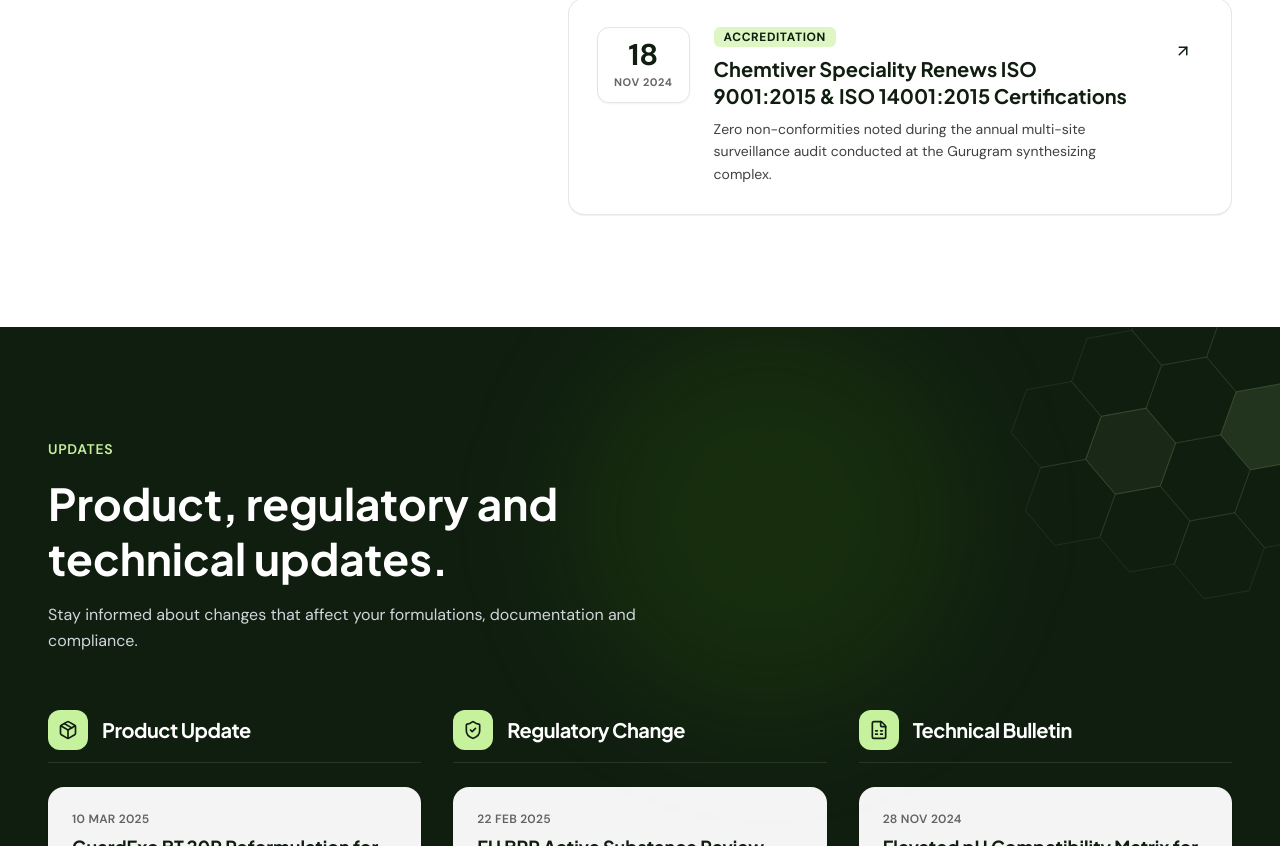
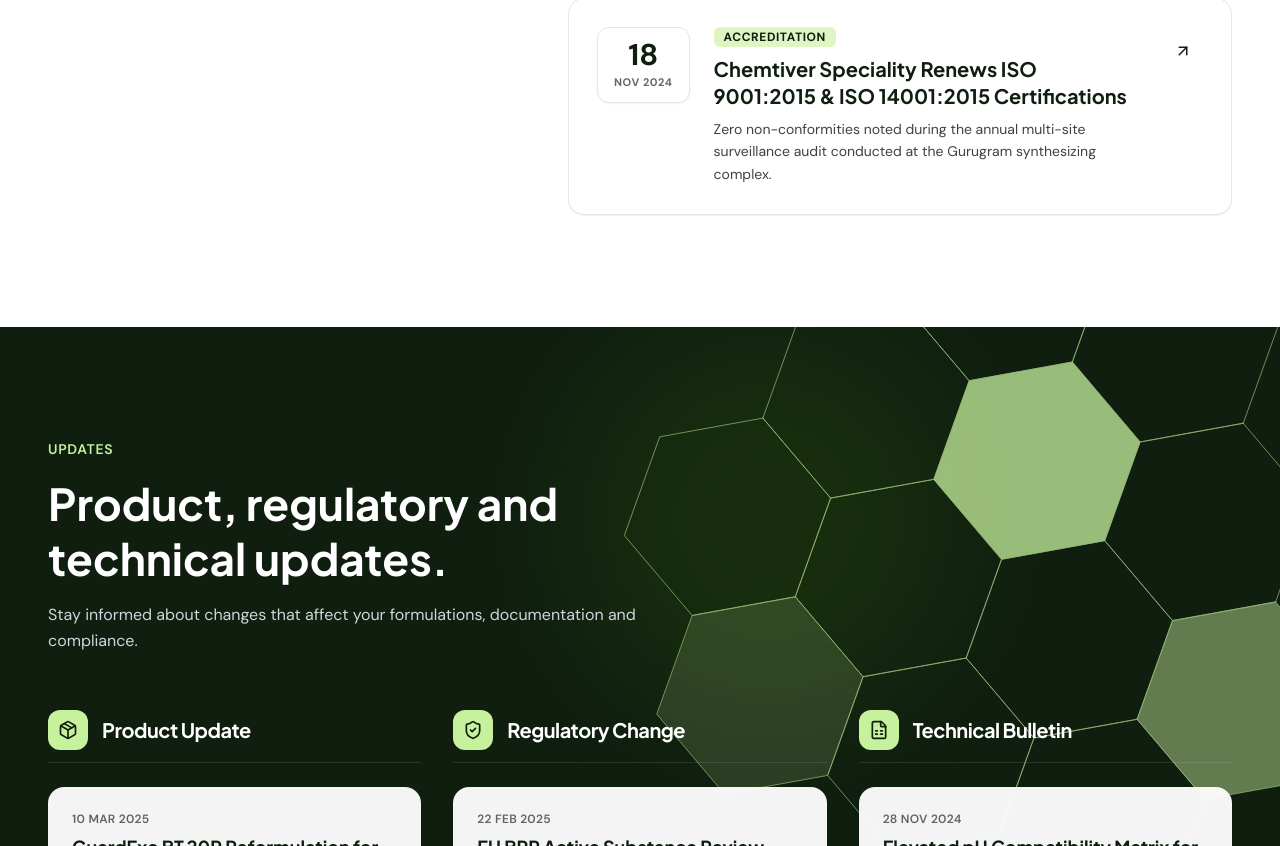
Before and after one commit to thoufeerma/Guardxo, a Next.js app: page /news in a window 1280 px wide. Shown: the part 3294-4140 px from the top of the page. Built offline with nearby package versions, Linux system fonts and the light colour scheme.

Commit message:
Update LATEST ARTICLES background to gray and use large hexagon artwork for Updates section

```diff
--- a/src/components/news/ArticlesGrid.tsx
+++ b/src/components/news/ArticlesGrid.tsx
@@ -121,7 +121,7 @@
   });
 
   return (
-    <section id="articles" className="w-full bg-white py-20 lg:py-28">
+    <section id="articles" className="w-full bg-[#F5F4F2] py-20 lg:py-28">
       <div className="max-w-[1520px] mx-auto px-6 lg:px-12 flex flex-col gap-12">
         {/* Header Ribbon */}
         <div className="flex flex-col sm:flex-row sm:items-end justify-between gap-6 pb-2">
--- a/src/components/news/TechnicalUpdates.tsx
+++ b/src/components/news/TechnicalUpdates.tsx
@@ -73,14 +73,15 @@
       {/* Decorative ambient glow */}
       <div className="absolute top-0 right-1/4 w-96 h-96 bg-[#5AB900]/10 rounded-full blur-3xl pointer-events-none" />
 
-      {/* Hexagon pattern at top-right */}
-      <div className="absolute -top-12 -right-12 w-80 h-80 pointer-events-none opacity-25">
+      {/* Hexagon pattern at top-right matching Figma & shared artwork */}
+      <div className="absolute -top-20 sm:-top-28 lg:-top-36 -right-16 sm:-right-20 lg:-right-16 w-[480px] sm:w-[580px] lg:w-[680px] xl:w-[720px] pointer-events-none select-none z-0 opacity-75">
         <Image
-          src="/images/technical-expertise-hexagons.svg"
+          src="/images/updates-hexagons.svg"
           alt="Hexagon pattern"
-          width={320}
-          height={320}
-          className="w-full h-full object-contain"
+          width={650}
+          height={631}
+          className="w-full h-auto object-contain"
+          priority
         />
       </div>
 
```
Also changed, not shown: public/images/updates-hexagons.svg (added).
